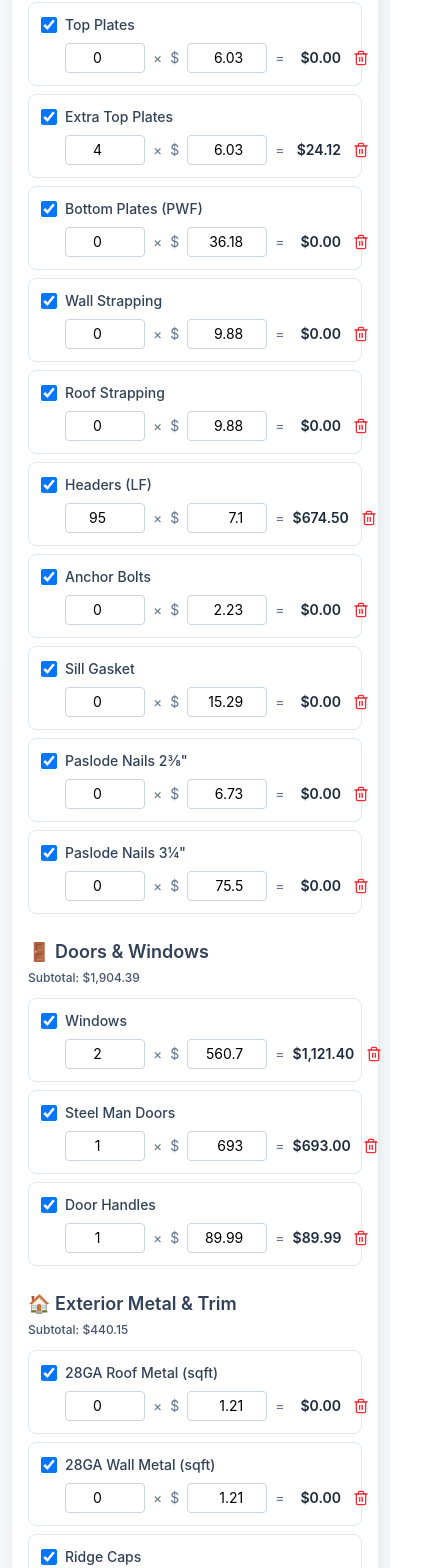
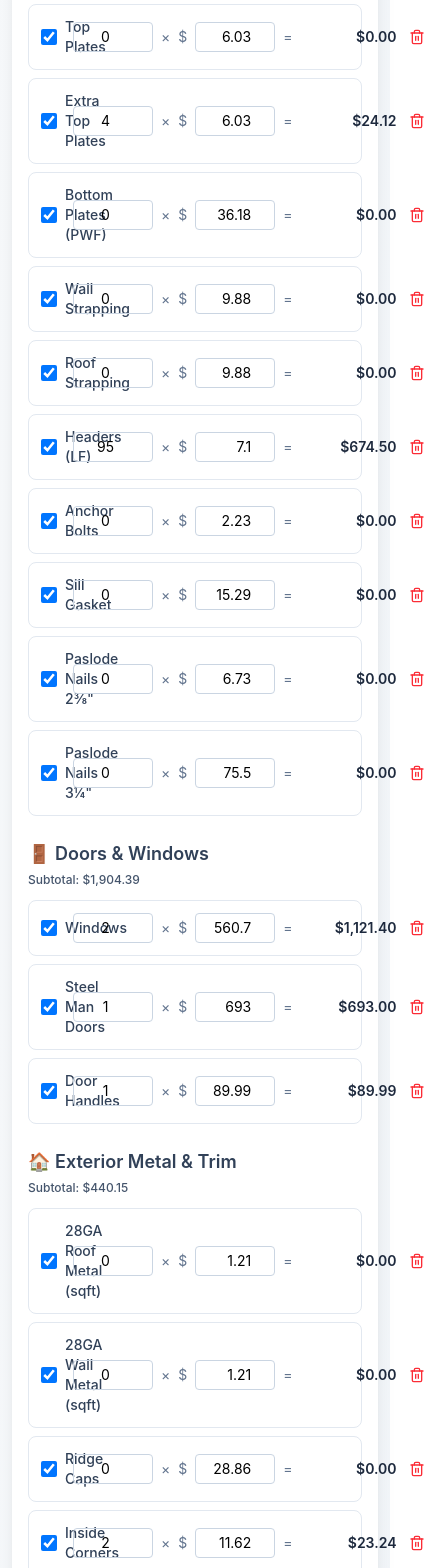
Before and after one commit to JorgeAng/TB2026, a React (Vite) app: page / in a window 390 px wide. Shown: the part 1270-2838 px from the top of the page, 429 px wide, since content can reach past the window. Built offline with nearby package versions, Linux system fonts and the light colour scheme.

Commit message:
Enhance item structure with defaultUnit and manualPriceOverride
Added defaultUnit and manualPriceOverride properties to items in the initialItems array. Updated the updateUnit and lockPriceUpdate functions to handle these new properties.

```diff
--- a/src/App.jsx
+++ b/src/App.jsx
@@ -88,51 +88,51 @@ const QuoteEditor = () => {
   // Initialize items with formulas
   useEffect(() => {
     const initialItems = [
-      { id: 1, category: 'framing', name: '2x6 Studs 16\'', qty: 135, unit: 18.19, enabled: true, hasFormula: true, manualOverride: false },
-      { id: 2, category: 'framing', name: 'Top Plates', qty: 27, unit: 6.03, enabled: true, hasFormula: true, manualOverride: false },
-      { id: 3, category: 'framing', name: 'Extra Top Plates', qty: 14, unit: 6.03, enabled: true, hasFormula: true, manualOverride: false },
-      { id: 4, category: 'framing', name: 'Bottom Plates (PWF)', qty: 11, unit: 36.18, enabled: true, hasFormula: true, manualOverride: false },
-      { id: 5, category: 'framing', name: 'Wall Strapping', qty: 90, unit: 9.88, enabled: true, hasFormula: true, manualOverride: false },
-      { id: 6, category: 'framing', name: 'Roof Strapping', qty: 122, unit: 9.88, enabled: true, hasFormula: true, manualOverride: false },
-      { id: 7, category: 'framing', name: 'Headers (LF)', qty: 95, unit: 7.10, enabled: true, hasFormula: true, manualOverride: false },
-      { id: 8, category: 'framing', name: 'Anchor Bolts', qty: 45, unit: 2.23, enabled: true, hasFormula: true, manualOverride: false },
-      { id: 9, category: 'framing', name: 'Sill Gasket', qty: 2, unit: 15.29, enabled: true, hasFormula: true, manualOverride: false },
-      { id: 10, category: 'framing', name: 'Paslode Nails 2⅜"', qty: 2, unit: 6.73, enabled: true, hasFormula: true, manualOverride: false },
-      { id: 11, category: 'framing', name: 'Paslode Nails 3¼"', qty: 3, unit: 75.50, enabled: true, hasFormula: true, manualOverride: false },
-      { id: 12, category: 'openings', name: 'Windows', qty: 2, unit: 560.70, enabled: true, hasFormula: false, manualOverride: false },
-      { id: 13, category: 'openings', name: 'Steel Man Doors', qty: 1, unit: 693.00, enabled: true, hasFormula: false, manualOverride: false },
-      { id: 14, category: 'openings', name: 'Door Handles', qty: 1, unit: 89.99, enabled: true, hasFormula: false, manualOverride: false },
-      { id: 15, category: 'exterior', name: '28GA Roof Metal (sqft)', qty: 2199, unit: 1.21, enabled: true, hasFormula: true, manualOverride: false },
-      { id: 16, category: 'exterior', name: '28GA Wall Metal (sqft)', qty: 3593, unit: 1.21, enabled: true, hasFormula: true, manualOverride: false },
-      { id: 17, category: 'exterior', name: 'Ridge Caps', qty: 5, unit: 28.86, enabled: true, hasFormula: true, manualOverride: false },
-      { id: 18, category: 'exterior', name: 'Inside Corners', qty: 24, unit: 11.62, enabled: true, hasFormula: true, manualOverride: false },
-      { id: 19, category: 'exterior', name: 'Outside Corners', qty: 4, unit: 24.42, enabled: true, hasFormula: true, manualOverride: false },
-      { id: 20, category: 'exterior', name: 'Gable Flashings', qty: 4, unit: 35.97, enabled: true, hasFormula: true, manualOverride: false },
-      { id: 21, category: 'exterior', name: 'Drip Edges', qty: 3, unit: 8.77, enabled: true, hasFormula: true, manualOverride: false },
-      { id: 22, category: 'exterior', name: 'Base Flashings', qty: 17, unit: 9.38, enabled: true, hasFormula: true, manualOverride: false },
-      { id: 23, category: 'exterior', name: 'Door Jambs 11.25"', qty: 5, unit: 35.07, enabled: true, hasFormula: true, manualOverride: false },
-      { id: 24, category: 'exterior', name: 'Flat Stock', qty: 17, unit: 18.00, enabled: true, hasFormula: true, manualOverride: false },
-      { id: 25, category: 'exterior', name: 'Eave Flashings', qty: 14, unit: 18.28, enabled: true, hasFormula: true, manualOverride: false },
-      { id: 26, category: 'exterior', name: 'J Channels', qty: 10, unit: 9.66, enabled: true, hasFormula: true, manualOverride: false },
-      { id: 27, category: 'exterior', name: 'Ridge Flex-O-Vent', qty: 5, unit: 21.64, enabled: true, hasFormula: true, manualOverride: false },
-      { id: 28, category: 'exterior', name: 'Foam Closures', qty: 32, unit: 1.60, enabled: true, hasFormula: true, manualOverride: false },
-      { id: 29, category: 'exterior', name: 'Metal Screws (boxes)', qty: 6, unit: 0.10, enabled: true, hasFormula: true, manualOverride: false },
-      { id: 30, category: 'interior', name: 'Interior Wall Metal (sqft)', qty: 2880, unit: 1.17, enabled: true, hasFormula: true, manualOverride: false },
-      { id: 31, category: 'interior', name: 'Interior Ceiling Metal (sqft)', qty: 2000, unit: 1.17, enabled: true, hasFormula: true, manualOverride: false },
-      { id: 32, category: 'interior', name: 'Interior J Channels', qty: 10, unit: 9.66, enabled: true, hasFormula: true, manualOverride: false },
-      { id: 33, category: 'interior', name: 'Interior Corners', qty: 16, unit: 27.07, enabled: true, hasFormula: true, manualOverride: false },
-      { id: 34, category: 'interior', name: 'Interior Screws (boxes)', qty: 5, unit: 0.08, enabled: true, hasFormula: true, manualOverride: false },
-      { id: 35, category: 'interior', name: 'O/H Door Flatstock', qty: 2, unit: 46.20, enabled: true, hasFormula: false, manualOverride: false },
-      { id: 36, category: 'interior', name: 'Header Trim', qty: 2, unit: 33.39, enabled: true, hasFormula: false, manualOverride: false },
-      { id: 37, category: 'interior', name: 'Window/Door Trims 4x8', qty: 1, unit: 112.12, enabled: true, hasFormula: false, manualOverride: false },
-      { id: 38, category: 'insulation', name: 'House Wrap (rolls)', qty: 4, unit: 111.71, enabled: true, hasFormula: true, manualOverride: false },
-      { id: 39, category: 'insulation', name: 'Poly Vapor Barrier (rolls)', qty: 3, unit: 123.19, enabled: true, hasFormula: true, manualOverride: false },
-      { id: 40, category: 'insulation', name: 'Staples (packages)', qty: 4, unit: 11.87, enabled: true, hasFormula: true, manualOverride: false },
-      { id: 41, category: 'insulation', name: 'Tuck Tape (rolls)', qty: 2, unit: 13.15, enabled: true, hasFormula: true, manualOverride: false },
-      { id: 42, category: 'insulation', name: 'Acu Seal (tubes)', qty: 6, unit: 14.09, enabled: true, hasFormula: true, manualOverride: false },
-      { id: 43, category: 'insulation', name: 'R20 Wall Insulation (sqft)', qty: 2880, unit: 0.65, enabled: true, hasFormula: true, manualOverride: false },
-      { id: 44, category: 'insulation', name: 'R50 Ceiling Insulation (sqft)', qty: 2000, unit: 1.50, enabled: true, hasFormula: true, manualOverride: false },
-      { id: 45, category: 'insulation', name: 'Attic Hatch', qty: 1, unit: 220.00, enabled: true, hasFormula: true, manualOverride: false }
+      { id: 1, category: 'framing', name: '2x6 Studs 16\'', qty: 135, unit: 18.19, defaultUnit: 18.19, enabled: true, hasFormula: true, manualOverride: false, manualPriceOverride: false },
+      { id: 2, category: 'framing', name: 'Top Plates', qty: 27, unit: 6.03, defaultUnit: 6.03, enabled: true, hasFormula: true, manualOverride: false, manualPriceOverride: false },
+      { id: 3, category: 'framing', name: 'Extra Top Plates', qty: 14, unit: 6.03, defaultUnit: 6.03, enabled: true, hasFormula: true, manualOverride: false, manualPriceOverride: false },
+      { id: 4, category: 'framing', name: 'Bottom Plates (PWF)', qty: 11, unit: 36.18, defaultUnit: 36.18, enabled: true, hasFormula: true, manualOverride: false, manualPriceOverride: false },
+      { id: 5, category: 'framing', name: 'Wall Strapping', qty: 90, unit: 9.88, defaultUnit: 9.88, enabled: true, hasFormula: true, manualOverride: false, manualPriceOverride: false },
+      { id: 6, category: 'framing', name: 'Roof Strapping', qty: 122, unit: 9.88, defaultUnit: 9.88, enabled: true, hasFormula: true, manualOverride: false, manualPriceOverride: false },
+      { id: 7, category: 'framing', name: 'Headers (LF)', qty: 95, unit: 7.10, defaultUnit: 7.10, enabled: true, hasFormula: true, manualOverride: false, manualPriceOverride: false },
+      { id: 8, category: 'framing', name: 'Anchor Bolts', qty: 45, unit: 2.23, defaultUnit: 2.23, enabled: true, hasFormula: true, manualOverride: false, manualPriceOverride: false },
+      { id: 9, category: 'framing', name: 'Sill Gasket', qty: 2, unit: 15.29, defaultUnit: 15.29, enabled: true, hasFormula: true, manualOverride: false, manualPriceOverride: false },
+      { id: 10, category: 'framing', name: 'Paslode Nails 2⅜"', qty: 2, unit: 6.73, defaultUnit: 6.73, enabled: true, hasFormula: true, manualOverride: false, manualPriceOverride: false },
+      { id: 11, category: 'framing', name: 'Paslode Nails 3¼"', qty: 3, unit: 75.50, defaultUnit: 75.50, enabled: true, hasFormula: true, manualOverride: false, manualPriceOverride: false },
+      { id: 12, category: 'openings', name: 'Windows', qty: 2, unit: 560.70, defaultUnit: 560.70, enabled: true, hasFormula: false, manualOverride: false, manualPriceOverride: false },
+      { id: 13, category: 'openings', name: 'Steel Man Doors', qty: 1, unit: 693.00, defaultUnit: 693.00, enabled: true, hasFormula: false, manualOverride: false, manualPriceOverride: false },
+      { id: 14, category: 'openings', name: 'Door Handles', qty: 1, unit: 89.99, defaultUnit: 89.99, enabled: true, hasFormula: false, manualOverride: false, manualPriceOverride: false },
+      { id: 15, category: 'exterior', name: '28GA Roof Metal (sqft)', qty: 2199, unit: 1.21, defaultUnit: 1.21, enabled: true, hasFormula: true, manualOverride: false, manualPriceOverride: false },
+      { id: 16, category: 'exterior', name: '28GA Wall Metal (sqft)', qty: 3593, unit: 1.21, defaultUnit: 1.21, enabled: true, hasFormula: true, manualOverride: false, manualPriceOverride: false },
+      { id: 17, category: 'exterior', name: 'Ridge Caps', qty: 5, unit: 28.86, defaultUnit: 28.86, enabled: true, hasFormula: true, manualOverride: false, manualPriceOverride: false },
+      { id: 18, category: 'exterior', name: 'Inside Corners', qty: 24, unit: 11.62, defaultUnit: 11.62, enabled: true, hasFormula: true, manualOverride: false, manualPriceOverride: false },
+      { id: 19, category: 'exterior', name: 'Outside Corners', qty: 4, unit: 24.42, defaultUnit: 24.42, enabled: true, hasFormula: true, manualOverride: false, manualPriceOverride: false },
+      { id: 20, category: 'exterior', name: 'Gable Flashings', qty: 4, unit: 35.97, defaultUnit: 35.97, enabled: true, hasFormula: true, manualOverride: false, manualPriceOverride: false },
+      { id: 21, category: 'exterior', name: 'Drip Edges', qty: 3, unit: 8.77, defaultUnit: 8.77, enabled: true, hasFormula: true, manualOverride: false, manualPriceOverride: false },
+      { id: 22, category: 'exterior', name: 'Base Flashings', qty: 17, unit: 9.38, defaultUnit: 9.38, enabled: true, hasFormula: true, manualOverride: false, manualPriceOverride: false },
+      { id: 23, category: 'exterior', name: 'Door Jambs 11.25"', qty: 5, unit: 35.07, defaultUnit: 35.07, enabled: true, hasFormula: true, manualOverride: false, manualPriceOverride: false },
+      { id: 24, category: 'exterior', name: 'Flat Stock', qty: 17, unit: 18.00, defaultUnit: 18.00, enabled: true, hasFormula: true, manualOverride: false, manualPriceOverride: false },
+      { id: 25, category: 'exterior', name: 'Eave Flashings', qty: 14, unit: 18.28, defaultUnit: 18.28, enabled: true, hasFormula: true, manualOverride: false, manualPriceOverride: false },
+      { id: 26, category: 'exterior', name: 'J Channels', qty: 10, unit: 9.66, defaultUnit: 9.66, enabled: true, hasFormula: true, manualOverride: false, manualPriceOverride: false },
+      { id: 27, category: 'exterior', name: 'Ridge Flex-O-Vent', qty: 5, unit: 21.64, defaultUnit: 21.64, enabled: true, hasFormula: true, manualOverride: false, manualPriceOverride: false },
+      { id: 28, category: 'exterior', name: 'Foam Closures', qty: 32, unit: 1.60, defaultUnit: 1.60, enabled: true, hasFormula: true, manualOverride: false, manualPriceOverride: false },
+      { id: 29, category: 'exterior', name: 'Metal Screws (boxes)', qty: 6, unit: 0.10, defaultUnit: 0.10, enabled: true, hasFormula: true, manualOverride: false, manualPriceOverride: false },
+      { id: 30, category: 'interior', name: 'Interior Wall Metal (sqft)', qty: 2880, unit: 1.17, defaultUnit: 1.17, enabled: true, hasFormula: true, manualOverride: false, manualPriceOverride: false },
+      { id: 31, category: 'interior', name: 'Interior Ceiling Metal (sqft)', qty: 2000, unit: 1.17, defaultUnit: 1.17, enabled: true, hasFormula: true, manualOverride: false, manualPriceOverride: false },
+      { id: 32, category: 'interior', name: 'Interior J Channels', qty: 10, unit: 9.66, defaultUnit: 9.66, enabled: true, hasFormula: true, manualOverride: false, manualPriceOverride: false },
+      { id: 33, category: 'interior', name: 'Interior Corners', qty: 16, unit: 27.07, defaultUnit: 27.07, enabled: true, hasFormula: true, manualOverride: false, manualPriceOverride: false },
+      { id: 34, category: 'interior', name: 'Interior Screws (boxes)', qty: 5, unit: 0.08, defaultUnit: 0.08, enabled: true, hasFormula: true, manualOverride: false, manualPriceOverride: false },
+      { id: 35, category: 'interior', name: 'O/H Door Flatstock', qty: 2, unit: 46.20, defaultUnit: 46.20, enabled: true, hasFormula: false, manualOverride: false, manualPriceOverride: false },
+      { id: 36, category: 'interior', name: 'Header Trim', qty: 2, unit: 33.39, defaultUnit: 33.39, enabled: true, hasFormula: false, manualOverride: false, manualPriceOverride: false },
+      { id: 37, category: 'interior', name: 'Window/Door Trims 4x8', qty: 1, unit: 112.12, defaultUnit: 112.12, enabled: true, hasFormula: false, manualOverride: false, manualPriceOverride: false },
+      { id: 38, category: 'insulation', name: 'House Wrap (rolls)', qty: 4, unit: 111.71, defaultUnit: 111.71, enabled: true, hasFormula: true, manualOverride: false, manualPriceOverride: false },
+      { id: 39, category: 'insulation', name: 'Poly Vapor Barrier (rolls)', qty: 3, unit: 123.19, defaultUnit: 123.19, enabled: true, hasFormula: true, manualOverride: false, manualPriceOverride: false },
+      { id: 40, category: 'insulation', name: 'Staples (packages)', qty: 4, unit: 11.87, defaultUnit: 11.87, enabled: true, hasFormula: true, manualOverride: false, manualPriceOverride: false },
+      { id: 41, category: 'insulation', name: 'Tuck Tape (rolls)', qty: 2, unit: 13.15, defaultUnit: 13.15, enabled: true, hasFormula: true, manualOverride: false, manualPriceOverride: false },
+      { id: 42, category: 'insulation', name: 'Acu Seal (tubes)', qty: 6, unit: 14.09, defaultUnit: 14.09, enabled: true, hasFormula: true, manualOverride: false, manualPriceOverride: false },
+      { id: 43, category: 'insulation', name: 'R20 Wall Insulation (sqft)', qty: 2880, unit: 0.65, defaultUnit: 0.65, enabled: true, hasFormula: true, manualOverride: false, manualPriceOverride: false },
+      { id: 44, category: 'insulation', name: 'R50 Ceiling Insulation (sqft)', qty: 2000, unit: 1.50, defaultUnit: 1.50, enabled: true, hasFormula: true, manualOverride: false, manualPriceOverride: false },
+      { id: 45, category: 'insulation', name: 'Attic Hatch', qty: 1, unit: 220.00, defaultUnit: 220.00, enabled: true, hasFormula: true, manualOverride: false, manualPriceOverride: false }
     ];
     setItems(initialItems);
   }, []);
@@ -159,7 +159,21 @@ const QuoteEditor = () => {
 
   const updateUnit = (id, newUnit) => {
     setItems(items.map(item =>
-      item.id === id ? { ...item, unit: Math.max(0, Number(newUnit)) } : item
+      item.id === id ? {
+        ...item,
+        unit: Math.max(0, Number(newUnit)),
+        manualPriceOverride: Number(newUnit) !== item.defaultUnit
+      } : item
+    ));
+  };
+
+  const lockPriceUpdate = (id) => {
+    setItems(items.map(item =>
+      item.id === id ? {
+        ...item,
+        defaultUnit: item.unit,
+        manualPriceOverride: false
+      } : item
     ));
   };
 
@@ -180,9 +194,11 @@ const QuoteEditor = () => {
         ...newItem,
         qty: Number(newItem.qty),
         unit: Number(newItem.unit),
+        defaultUnit: Number(newItem.unit),
         enabled: true,
         hasFormula: false,
-        manualOverride: false
+        manualOverride: false,
+        manualPriceOverride: false
       }]);
       setNewItem({ name: '', qty: 0, unit: 0, category: 'framing' });
       setShowAddForm(false);
@@ -531,46 +547,52 @@ const QuoteEditor = () => {
                     {categoryItems.map(item => (
                       <div
                         key={item.id}
-                        className={`flex flex-col sm:flex-row items-start sm:items-center gap-2 sm:gap-3 p-3 rounded-lg border transition-all ${
+                        className={`flex items-center gap-2 p-3 rounded-lg border transition-all ${
                           item.enabled
                             ? 'bg-white border-slate-200 hover:border-slate-300'
                             : 'bg-slate-50 border-slate-100 opacity-50'
                         }`}
                       >
-                        <div className="flex items-center gap-2 w-full sm:w-auto sm:flex-1">
                         <input
                           type="checkbox"
                           checked={item.enabled}
                           onChange={() => toggleItem(item.id)}
                           className="w-4 h-4 text-blue-600 rounded flex-shrink-0"
                         />
-                          <div className="flex-1 font-medium text-slate-700 text-sm sm:text-base">
+                        <div className="flex-1 font-medium text-slate-700 text-sm sm:text-base min-w-0">
                           {item.name}
                           {item.manualOverride && (
-                              <span className="ml-2 text-xs text-amber-600" title="Manually adjusted">✏️</span>
+                            <span className="ml-2 text-xs text-amber-600" title="Manually adjusted quantity">✏️</span>
                           )}
                         </div>
-                        </div>
-                        <div className="flex items-center gap-2 w-full sm:w-auto ml-6 sm:ml-0">
+                        {item.manualPriceOverride && (
+                          <button
+                            onClick={() => lockPriceUpdate(item.id)}
+                            className="px-3 py-1 text-xs bg-blue-500 text-white rounded hover:bg-blue-600 transition-colors flex-shrink-0 whitespace-nowrap"
+                            title="Lock this price as the new default"
+                          >
+                            Update Price
+                          </button>
+                        )}
                         <input
                           type="number"
                           value={item.qty}
                           onChange={(e) => updateQty(item.id, e.target.value)}
                           disabled={!item.enabled}
-                            className="w-20 sm:w-28 px-2 py-1 border border-slate-300 rounded text-center text-black text-sm disabled:bg-slate-100"
+                          className="w-20 sm:w-28 px-2 py-1 border border-slate-300 rounded text-center text-black text-sm disabled:bg-slate-100 flex-shrink-0"
                         />
-                          <span className="text-slate-500 text-sm">×</span>
-                          <span className="text-slate-500 text-sm">$</span>
+                        <span className="text-slate-500 text-sm flex-shrink-0">×</span>
+                        <span className="text-slate-500 text-sm flex-shrink-0">$</span>
                         <input
                           type="number"
                           step="0.01"
                           value={item.unit}
                           onChange={(e) => updateUnit(item.id, e.target.value)}
                           disabled={!item.enabled}
-                            className="w-20 sm:w-24 px-2 py-1 border border-slate-300 rounded text-right text-black text-sm disabled:bg-slate-100"
+                          className="w-20 sm:w-24 px-2 py-1 border border-slate-300 rounded text-right text-black text-sm disabled:bg-slate-100 flex-shrink-0"
                         />
-                          <span className="text-slate-500 text-sm">=</span>
-                          <div className="w-24 sm:w-28 text-right font-semibold text-slate-800 text-sm sm:text-base">
+                        <span className="text-slate-500 text-sm flex-shrink-0">=</span>
+                        <div className="w-24 sm:w-28 text-right font-semibold text-slate-800 text-sm sm:text-base flex-shrink-0">
                           ${(item.qty * item.unit).toLocaleString('en-US', {minimumFractionDigits: 2})}
                         </div>
                         <button
@@ -579,7 +601,6 @@ const QuoteEditor = () => {
                         >
                           <Trash2 className="w-4 h-4" />
                         </button>
-                        </div>
                       </div>
                     ))}
                   </div>
```
Lines whose indentation alone changed are shown as unchanged.
